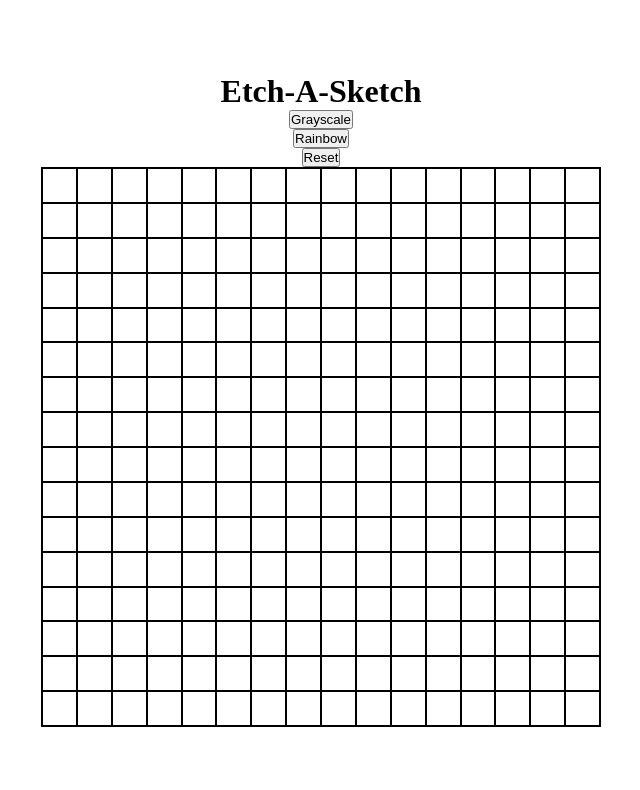
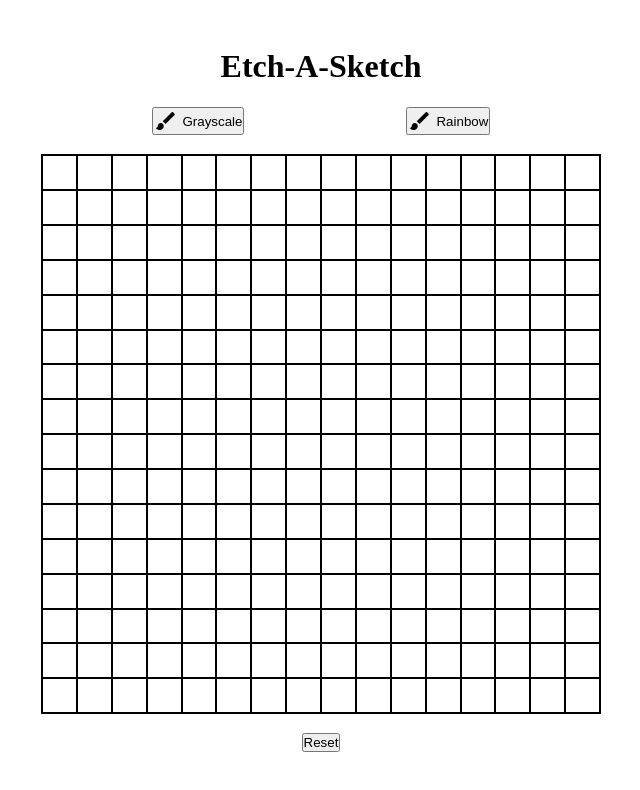
Before and after one commit to will-pirtle/etch-a-sketch, a plain HTML site: page index.html in a window 1280 px wide. Shown: the whole page, without its empty margins (319-959 px from the left). Drawn offline with Linux system fonts and the light colour scheme.

Commit message:
Basic UI styling.

```diff
--- a/index.html
+++ b/index.html
@@ -6,14 +6,24 @@
   <meta name="viewport" content="width=device-width, initial-scale=1.0">
   <title>Etch-A-Sketch</title>
   <link rel="stylesheet" href="styles.css">
+  <link href="https://fonts.googleapis.com/icon?family=Material+Icons" rel="stylesheet">
+
 </head>
 <body>
   <div class="container">
     <h1 class="title">Etch-A-Sketch</h1>
-    <button id="grayscale">Grayscale</button>
-    <button id="rainbow">Rainbow</button>
+    <div class="pen-menu">
+      <button id="grayscale" class="pen-button">
+        <span class="material-icons">brush</span>
+        <span class="button-text">Grayscale</span>
+      </button>
+      <button id="rainbow" class="pen-button">
+        <span class="material-icons rainbow-icon">brush</span>
+        <span class="button-text">Rainbow</span>
+      </button>
+    </div>
+    <div class="grid"></div>
     <button id="reset-btn">Reset</button>
-    <div class="grid"></div>
   </div>
 
   <script src="main.js"></script>
--- a/styles.css
+++ b/styles.css
@@ -14,9 +14,31 @@
   align-items: center;
 }
 
+.title {
+  margin-bottom: 1.4rem;
+}
+
+.pen-menu {
+  display: flex;
+  justify-content: space-around;
+  align-items: center;
+
+  width: 500px;
+}
+
+.pen-button {
+  display: flex;
+  align-items: center;
+}
+
+.button-text {
+  margin-left: 0.3rem;
+}
+
 .grid {
   width: 70vh;
   height: 70vh;
+  margin: 1.2rem 0;
 
   display: flex;
   border: 1px solid black;
```
